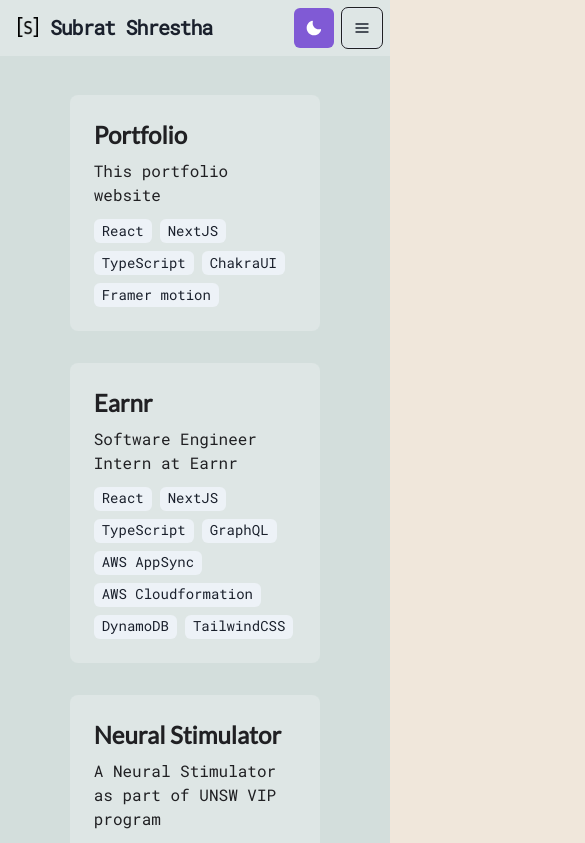
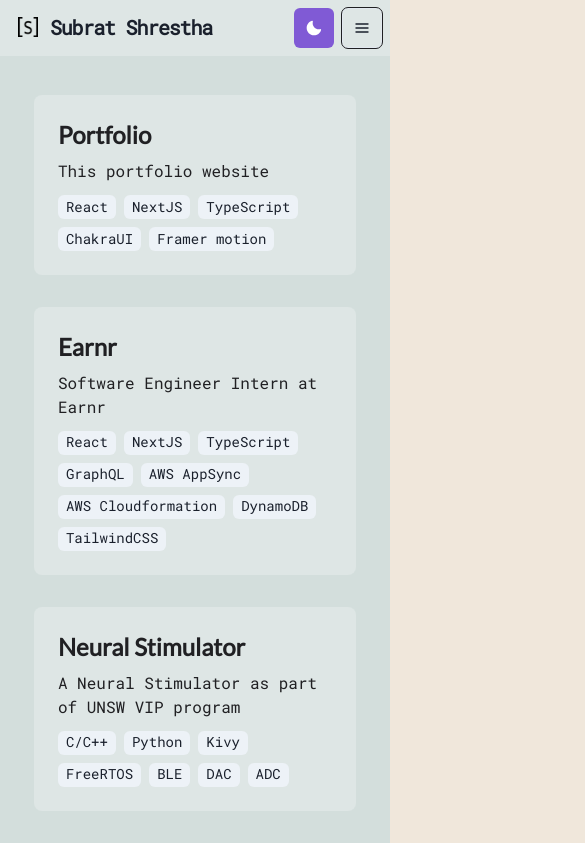
Before and after one commit to SubratShrestha/portfolio-next, a Next.js app: page /work in a window 390 px wide. Shown: the top 843 px of the page, 585 px wide, since content can reach past the window. Built offline with nearby package versions, Linux system fonts and the light colour scheme.

Commit message:
Fix full work list responsiveness

```diff
--- a/components/layouts/navbar.tsx
+++ b/components/layouts/navbar.tsx
@@ -49,7 +49,7 @@
     <Box
       position='fixed'
       as='nav'
-      w='100%'
+      w='100vw'
       backgroundColor={useColorModeValue('#DEE6E5', '#202024')}
       zIndex={9}
       {...props}
--- a/pages/work.tsx
+++ b/pages/work.tsx
@@ -13,8 +13,6 @@
   Badge,
   PopoverContent,
   PopoverArrow,
-  PopoverCloseButton,
-  PopoverHeader,
   PopoverBody
 } from '@chakra-ui/react'
 import WrapTags from '../components/layouts/wrapTags'
@@ -22,45 +20,51 @@
 const WorkPage: NextPage = () => {
   return (
     <WorkContainer>
-      <Flex flexDirection='column' alignItems='center' justifyContent='center'>
+      <Flex
+        flexDirection='column'
+        alignItems='center'
+        justifyContent='center'
+      >
         {Object.keys(fullList).map(key => (
-          <Link
-            key={fullList[key].key}
-            style={{ textDecoration: 'none' }}
-            textColor={useColorModeValue('#202023', 'white')}
-            width='70%'
-            marginBottom={8}
-            href={fullList[key].link || fullList[key].source || ''}
-            isExternal={typeof fullList[key].link !== 'string'}
-          >
           <Box
             backgroundColor={useColorModeValue('#DEE6E5', '#292A2F')}
             borderRadius='lg'
             p={6}
             position='relative'
+            width={{md: '70%', base: '90%'}}
+            marginBottom={8}
           >
             {fullList[key].learn === true && (
               <Box position='absolute' top={2} right={2}>
                 <Popover trigger='hover'>
                   <PopoverTrigger>
-                      <Badge px={1} colorScheme='purple'>learn</Badge>
+                    <Badge px={1} colorScheme='purple'>
+                      learn
+                    </Badge>
                   </PopoverTrigger>
                   <PopoverContent>
                     <PopoverArrow />
-                      <PopoverBody fontSize="md">
+                    <PopoverBody fontSize='md'>
                       This is a project indended for learning purposes
                     </PopoverBody>
                   </PopoverContent>
                 </Popover>
               </Box>
             )}
+            <Link
+              key={fullList[key].key}
+              style={{ textDecoration: 'none' }}
+              textColor={useColorModeValue('#202023', 'white')}
+              href={fullList[key].link || fullList[key].source || ''}
+              isExternal={typeof fullList[key].link !== 'string'}
+            >
               <Heading as='h2' fontSize='2xl' mb={2}>
                 {fullList[key].title}
               </Heading>
               <Text mb={3}>{fullList[key].desc}</Text>
               <WrapTags name={key} full={true} />
+            </Link>
           </Box>
-          </Link>
         ))}
       </Flex>
     </WorkContainer>
```
Lines whose indentation alone changed are shown as unchanged.
